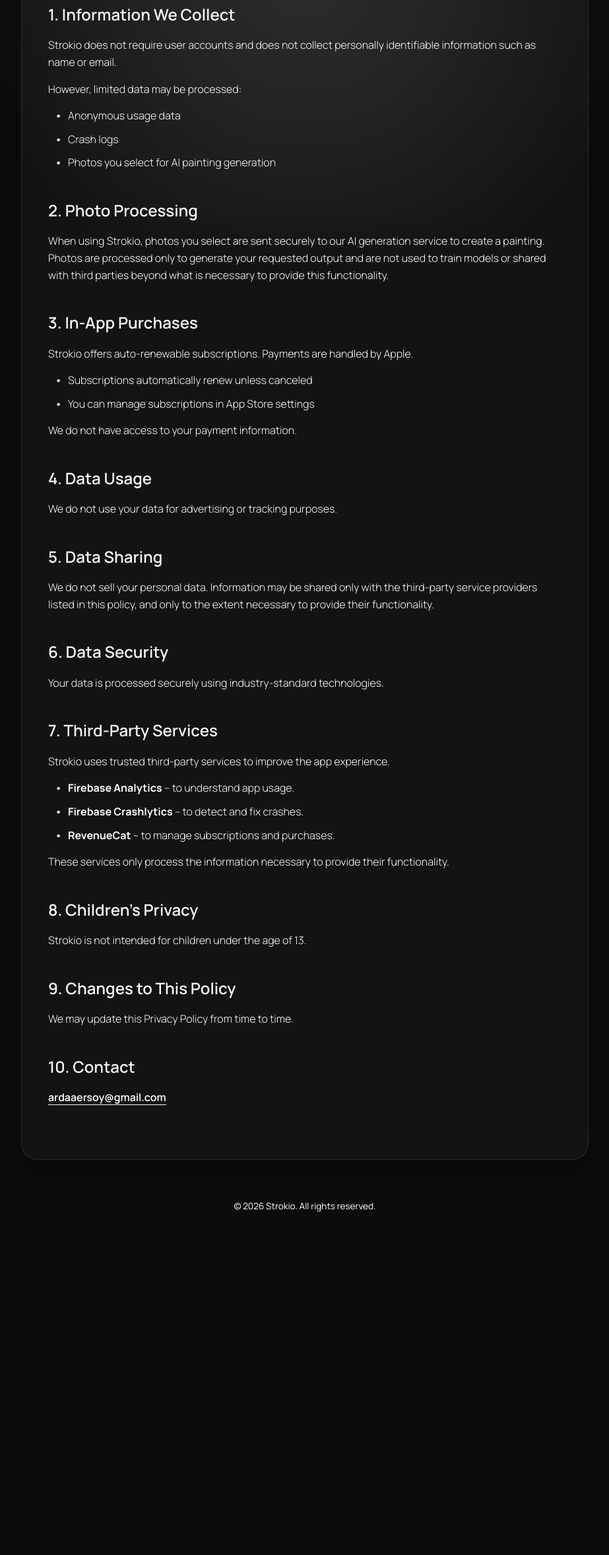
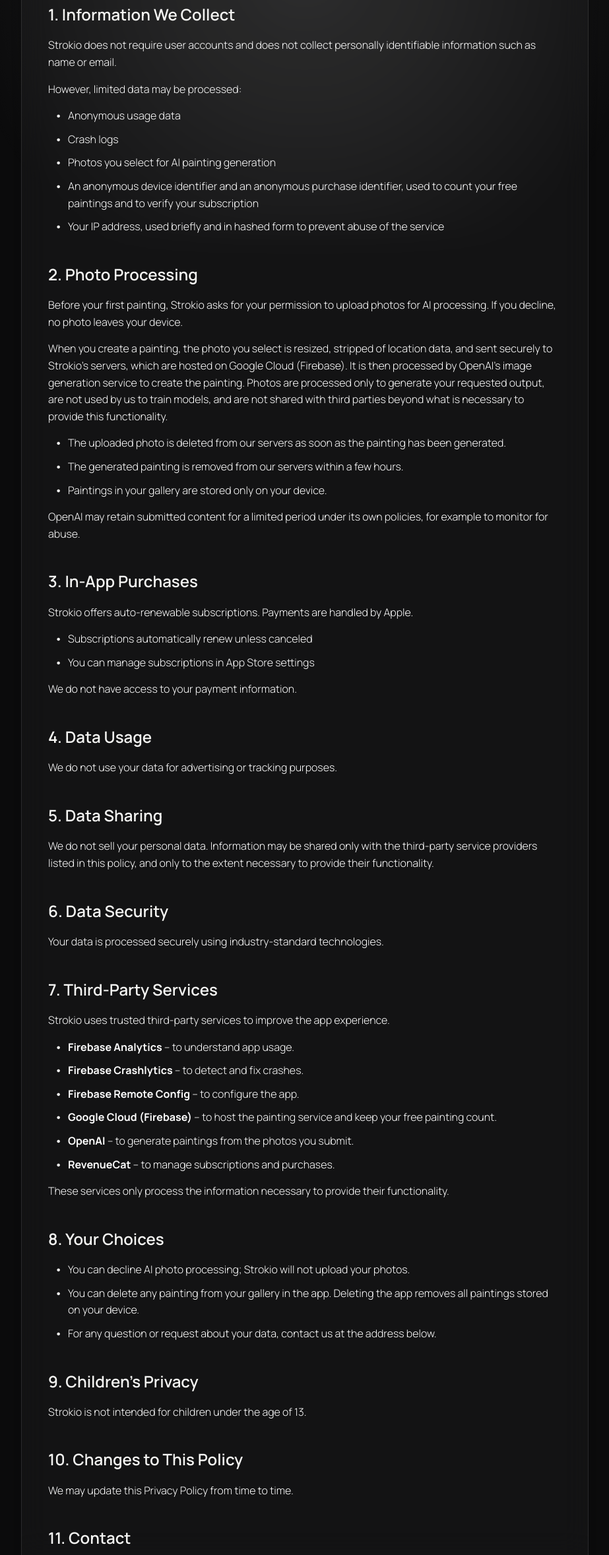
Before and after one commit to ersoya/legal-pages, a plain HTML site: page strokio/privacy/index.html in a window 1280 px wide. Shown: the part 443-2800 px from the top of the page at 66% size, without its empty margins (178-1101 px from the left). Before the commit the page ends 2383 px from the top, so only its background shows below. Drawn offline with Linux system fonts and the light colour scheme.

Commit message:
Update privacy policy and terms for strokio AI processing

```diff
--- a/strokio/privacy/index.html
+++ b/strokio/privacy/index.html
@@ -25,7 +25,7 @@
                 <span class="logo-text">Strokio</span>
             </div>
             <h1>Privacy Policy</h1>
-            <p class="last-updated">Last updated: September 2026</p>
+            <p class="last-updated">Last updated: October 2026</p>
         </header>
 
         <section class="content-card animate-up">
@@ -43,14 +43,29 @@
                     <li>Anonymous usage data</li>
                     <li>Crash logs</li>
                     <li>Photos you select for AI painting generation</li>
+                    <li>An anonymous device identifier and an anonymous purchase identifier, used to count your
+                        free paintings and to verify your subscription</li>
+                    <li>Your IP address, used briefly and in hashed form to prevent abuse of the service</li>
                 </ul>
             </article>
 
             <article class="policy-section">
                 <h2>2. Photo Processing</h2>
-                <p>When using Strokio, photos you select are sent securely to our AI generation service to create a
-                    painting. Photos are processed only to generate your requested output and are not used to train
-                    models or shared with third parties beyond what is necessary to provide this functionality.</p>
+                <p>Before your first painting, Strokio asks for your permission to upload photos for AI processing.
+                    If you decline, no photo leaves your device.</p>
+                <p>When you create a painting, the photo you select is resized, stripped of location data, and sent
+                    securely to Strokio's servers, which are hosted on Google Cloud (Firebase). It is then processed
+                    by OpenAI's image generation service to create the painting. Photos are processed only to
+                    generate your requested output, are not used by us to train models, and are not shared with
+                    third parties beyond what is necessary to provide this functionality.</p>
+                <ul>
+                    <li>The uploaded photo is deleted from our servers as soon as the painting has been generated.
+                    </li>
+                    <li>The generated painting is removed from our servers within a few hours.</li>
+                    <li>Paintings in your gallery are stored only on your device.</li>
+                </ul>
+                <p>OpenAI may retain submitted content for a limited period under its own policies, for example to
+                    monitor for abuse.</p>
             </article>
 
             <article class="policy-section">
@@ -86,23 +101,37 @@
                 <ul>
                     <li><strong>Firebase Analytics</strong> – to understand app usage.</li>
                     <li><strong>Firebase Crashlytics</strong> – to detect and fix crashes.</li>
+                    <li><strong>Firebase Remote Config</strong> – to configure the app.</li>
+                    <li><strong>Google Cloud (Firebase)</strong> – to host the painting service and keep your free
+                        painting count.</li>
+                    <li><strong>OpenAI</strong> – to generate paintings from the photos you submit.</li>
                     <li><strong>RevenueCat</strong> – to manage subscriptions and purchases.</li>
                 </ul>
                 <p>These services only process the information necessary to provide their functionality.</p>
             </article>
 
             <article class="policy-section">
-                <h2>8. Children's Privacy</h2>
+                <h2>8. Your Choices</h2>
+                <ul>
+                    <li>You can decline AI photo processing; Strokio will not upload your photos.</li>
+                    <li>You can delete any painting from your gallery in the app. Deleting the app removes all
+                        paintings stored on your device.</li>
+                    <li>For any question or request about your data, contact us at the address below.</li>
+                </ul>
+            </article>
+
+            <article class="policy-section">
+                <h2>9. Children's Privacy</h2>
                 <p>Strokio is not intended for children under the age of 13.</p>
             </article>
 
             <article class="policy-section">
-                <h2>9. Changes to This Policy</h2>
+                <h2>10. Changes to This Policy</h2>
                 <p>We may update this Privacy Policy from time to time.</p>
             </article>
 
             <article class="policy-section">
-                <h2>10. Contact</h2>
+                <h2>11. Contact</h2>
                 <a href="mailto:ardaaersoy@gmail.com" class="contact-link">ardaaersoy@gmail.com</a>
             </article>
         </section>
```
Also changed, not shown: strokio/terms/index.html (+26 -5 lines).
